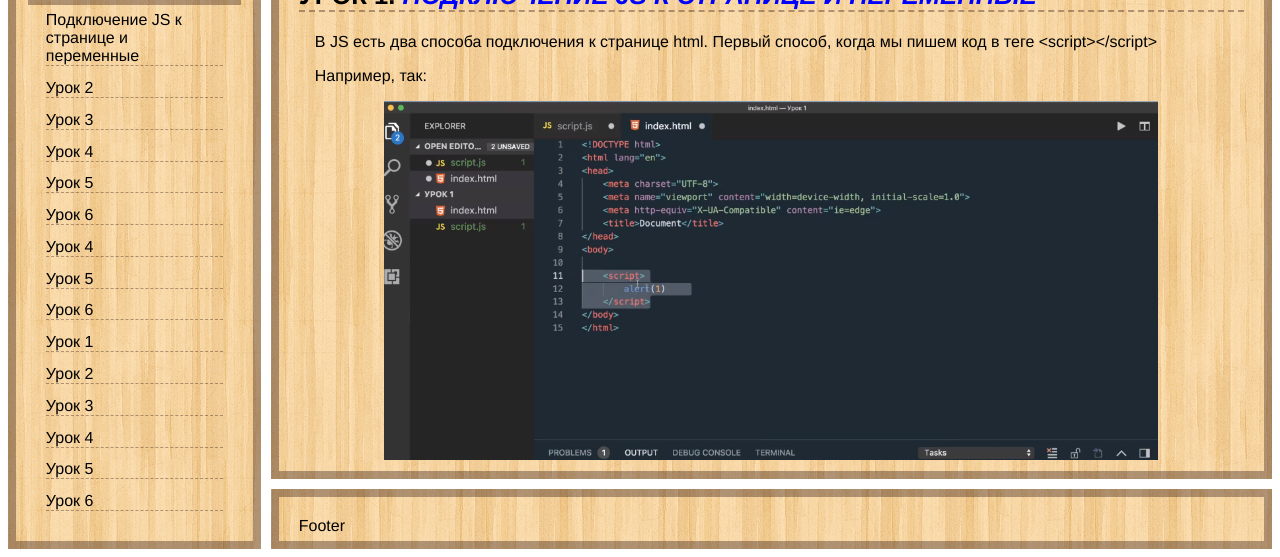
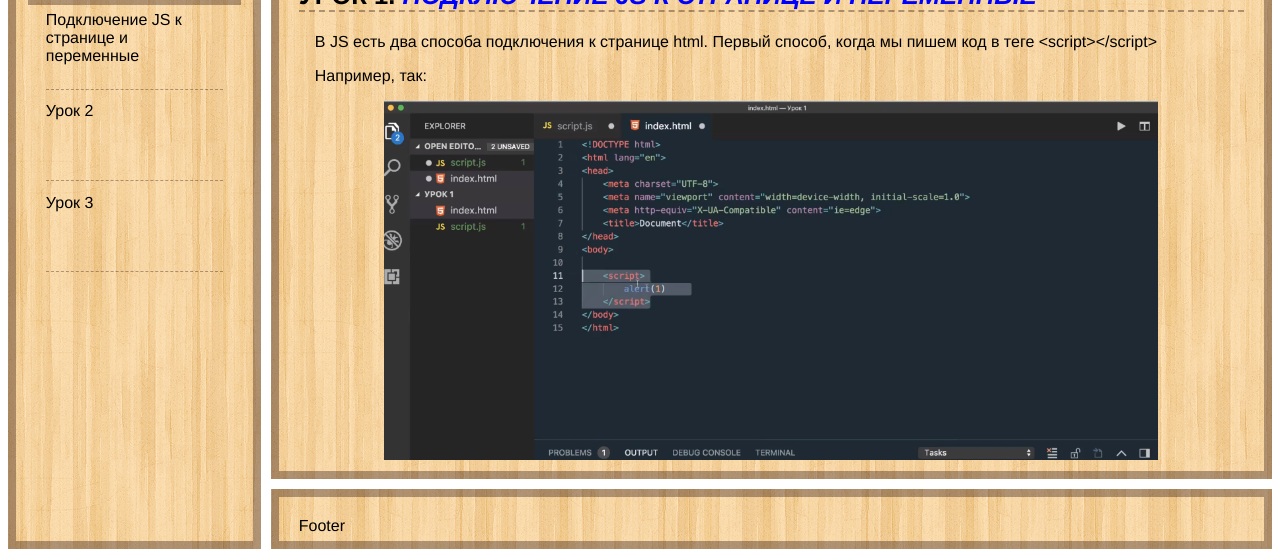
Before and after one commit to BitMax220666/beONmax, a plain HTML site: page js/lesson1/index.html in a window 1280 px wide. Shown: the part 243-800 px from the top of the page. Drawn offline with Linux system fonts and the light colour scheme.

Commit message:
04/01/23

```diff
--- a/js/lesson1/index.html
+++ b/js/lesson1/index.html
@@ -16,40 +16,15 @@
         <div class="titleNav">Навигация</div>
       </div>
       <div class="secNav">
-        <div class="sec">Подключение JS к странице и переменные</div>
+        <div class="sec"><a href="#1" class="nav">Подключение JS к странице и переменные</a></div>
         <div class="sec">Урок 2</div>
         <div class="sec">Урок 3</div>
-        <div class="sec">Урок 4</div>
-        <div class="sec">Урок 5</div>
-        <div class="sec">Урок 6</div>
-        <div class="sec">Урок 4</div>
-        <div class="sec">Урок 5</div>
-        <div class="sec">Урок 6</div>
-        <div class="sec">Урок 1</div>
-        <div class="sec">Урок 2</div>
-        <div class="sec">Урок 3</div>
-        <div class="sec">Урок 4</div>
-        <div class="sec">Урок 5</div>
-        <div class="sec">Урок 6</div>
-        <div class="sec">Урок 4</div>
-        <div class="sec">Урок 5</div>
-        <div class="sec">Урок 6</div>
-        <div class="sec">Урок 5</div>
-        <div class="sec">Урок 6</div>
-        <div class="sec">Урок 1</div>
-        <div class="sec">Урок 2</div>
-        <div class="sec">Урок 3</div>
-        <div class="sec">Урок 4</div>
-        <div class="sec">Урок 5</div>
-        <div class="sec">Урок 6</div>
-        <div class="sec">Урок 4</div>
-        <div class="sec">Урок 5</div>
-        <div class="sec">Урок 6</div>
+
       </div>
     </nav>
     <article class="mainArticle">
       <h1 class="mainTitle">
-        Урок 1. <span>Подключение JS к странице и переменные</span>
+        Урок 1. <span id="1">Подключение JS к странице и переменные</span>
       </h1>
       <p>
         В JS есть два способа подключения к странице html. Первый способ, когда
@@ -75,9 +50,9 @@
           Переменные - это хранилища информации. Своего рода подписанные коробки с
           чем-либо. Существуют три способа объявления переменных.</p>
         <p>Первый способ:<div class="image4"></div></p>
-        <p>Имя переменной может состоять только из букв, цифр, символов доллара и нижнего подчеркивания.
-        Также первый символ не должен быть цифрой.
-        Есть еще одно ограничение с которым можно столкнуться - названия переменных не должны повторять зарезервированных слов.</p>
+          <p>Имя переменной может состоять только из букв, цифр, символов доллара и нижнего подчеркивания.
+            Также первый символ не должен быть цифрой.
+            Есть еще одно ограничение с которым можно столкнуться - названия переменных не должны повторять зарезервированных слов.</p>
         <p>Названия переменных обычно пишутся в формате camelcase, когда следующее слово пишется слитно но с большой буквы.</p>
         <p>Следующие два способа относятся к современному формату ES6:</p>
         <div class="image5"></div>
--- a/js/lesson1/style.css
+++ b/js/lesson1/style.css
@@ -63,13 +63,19 @@ nav {
   flex-direction: column;
   align-items: center;
   overflow: auto;
+  font-size: 1em;
 }
 
 .sec {
   width: 90%;
-  height: 50%;
+  height: 15%;
   margin: 0.4em;
   border-bottom: 0.1em dashed rgba(26, 1, 1, 0.329);
+}
+
+.nav {
+  text-decoration: none;
+  color: inherit;
 }
 
 .mainArticle {
```
